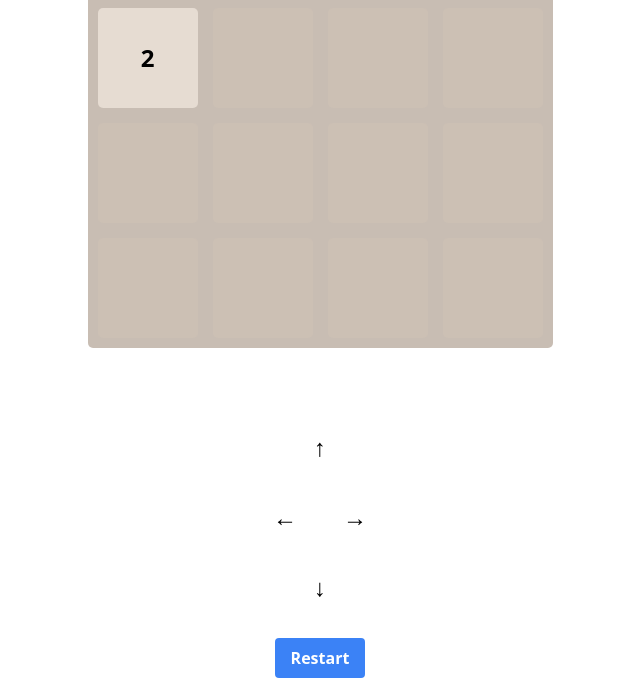
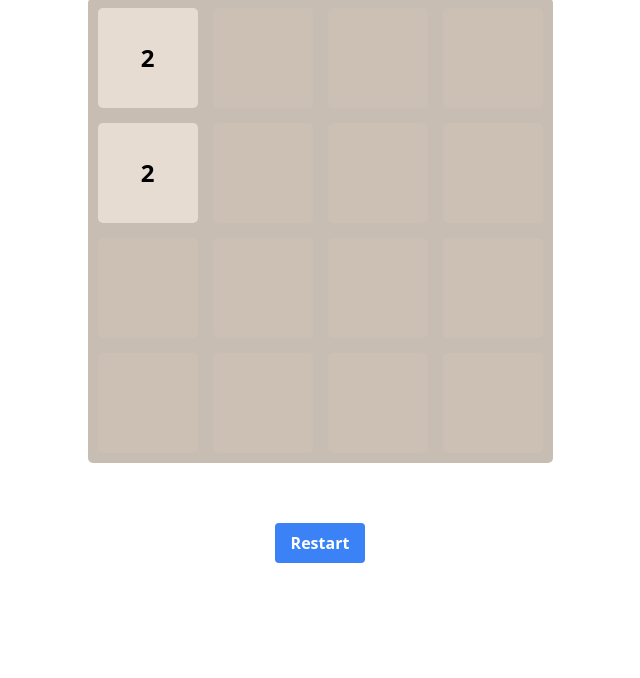
Before and after one commit to nayuta12138/qwq, a plain HTML site: page index.html in a window 1280 px wide. Shown: the part 146-824 px from the top of the page, without its empty margins (320-960 px from the left). After the commit the page ends 800 px from the top, so only its background shows below. Drawn offline with nearby package versions, Linux system fonts and the light colour scheme.

Commit message:
Update index.html

```diff
--- a/index.html
+++ b/index.html
@@ -36,34 +36,6 @@
             padding: 5px;
             border-radius: 5px;
         }
-
-        .control-buttons {
-            display: flex;
-            flex-direction: column;
-            align-items: center;
-            margin-top: 20px;
-        }
-
-        .control-buttons-row {
-            display: flex;
-            justify-content: center;
-        }
-
-        .control-button {
-            width: 60px;
-            height: 60px;
-            margin: 5px;
-            background-color: rgba(255, 255, 255, 0.8);
-            border: none;
-            border-radius: 5px;
-            font-size: 24px;
-            cursor: pointer;
-            transition: background-color 0.3s;
-        }
-
-        .control-button:hover {
-            background-color: rgba(200, 200, 200, 0.8);
-        }
     </style>
 </head>
 
@@ -71,18 +43,6 @@
     <h1 class="text-3xl font-bold mb-4 text-white">2048 Game</h1>
     <div id="board" class="board"></div>
     <div id="score" class="text-xl font-bold mt-4 text-white">Score: 0</div>
-    <div class="control-buttons">
-        <div class="control-buttons-row">
-            <button id="up-button" class="control-button">↑</button>
-        </div>
-        <div class="control-buttons-row">
-            <button id="left-button" class="control-button">←</button>
-            <button id="right-button" class="control-button">→</button>
-        </div>
-        <div class="control-buttons-row">
-            <button id="down-button" class="control-button">↓</button>
-        </div>
-    </div>
     <button id="restart" class="mt-4 bg-blue-500 hover:bg-blue-700 text-white font-bold py-2 px-4 rounded">
         Restart
     </button>
@@ -91,10 +51,6 @@
         const board = document.getElementById('board');
         const scoreElement = document.getElementById('score');
         const restartButton = document.getElementById('restart');
-        const upButton = document.getElementById('up-button');
-        const leftButton = document.getElementById('left-button');
-        const rightButton = document.getElementById('right-button');
-        const downButton = document.getElementById('down-button');
         let gameBoard = [];
         let score = 0;
 
@@ -306,12 +262,6 @@
             }
         });
 
-        // 按钮点击事件监听
-        upButton.addEventListener('click', moveUp);
-        leftButton.addEventListener('click', moveLeft);
-        rightButton.addEventListener('click', moveRight);
-        downButton.addEventListener('click', moveDown);
-
         restartButton.addEventListener('click', function () {
             score = 0;
             initBoard();
```
